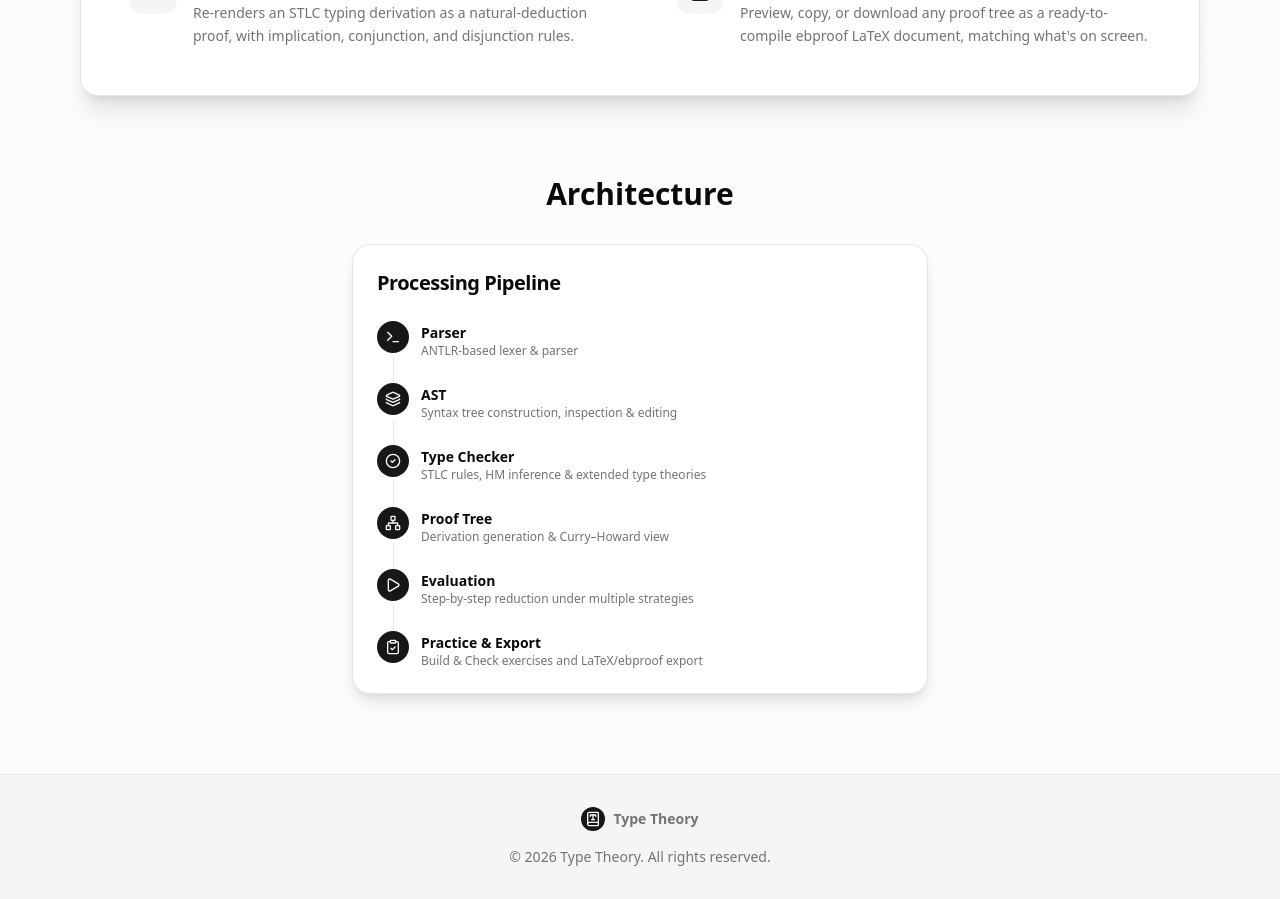
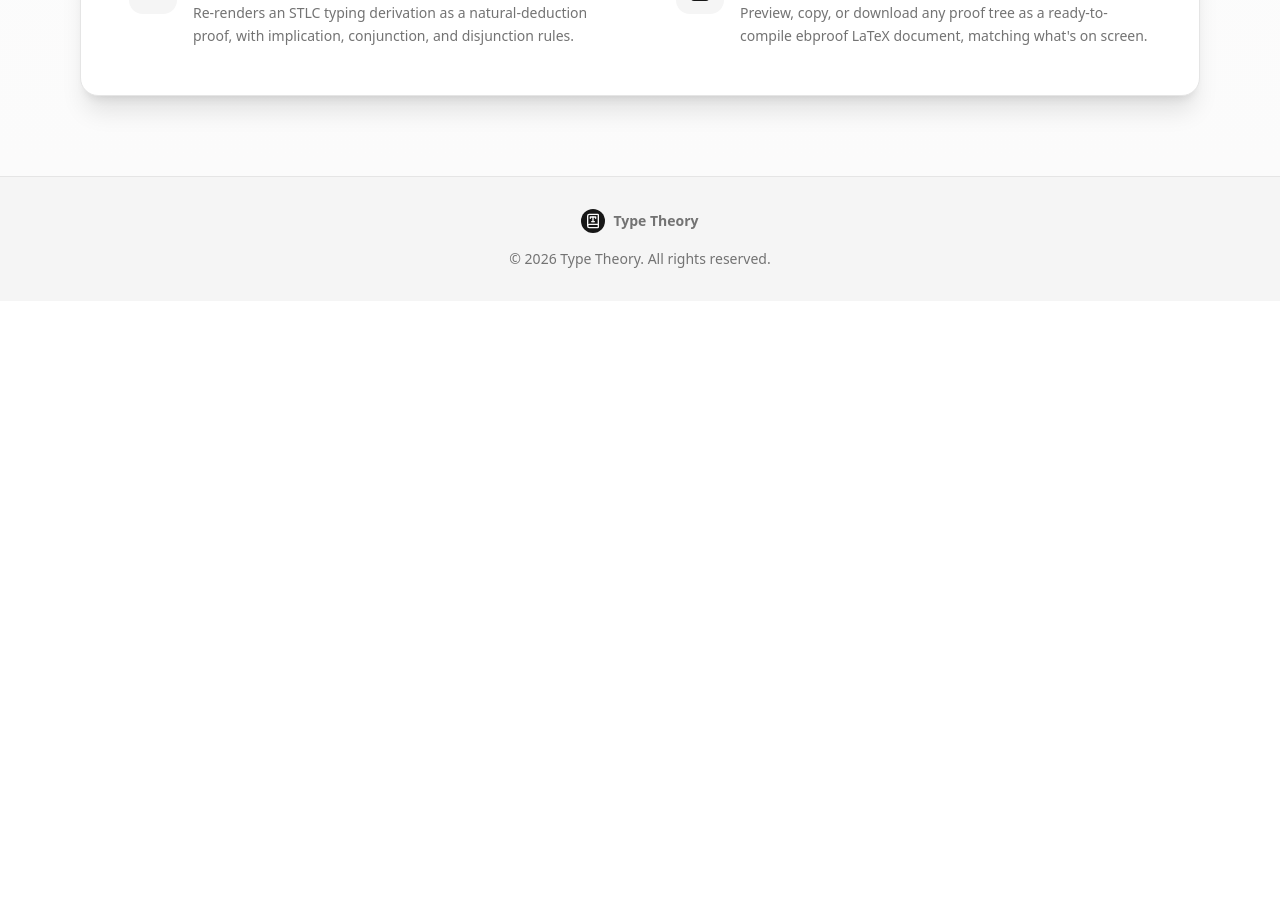
Before and after one commit to vladyslav005/tt, a React (Vite) app: page /about in a window 1280 px wide. Shown: the part 1460-2359 px from the top of the page. After the commit the page ends 1761 px from the top, so only its background shows below. Built offline with nearby package versions, Linux system fonts and the light colour scheme; what antlr4, better-react-mathjax would draw is missing.

Commit message:
feat: remove unused architecture section from AboutPage

```diff
--- a/src/pages/AboutPage.tsx
+++ b/src/pages/AboutPage.tsx
@@ -10,7 +10,6 @@ import {
   Scale,
   Shapes,
   Sparkles,
-  Terminal,
   GitBranch,
 } from "lucide-react";
 import {Button} from "@/shared/components/ui/button";
@@ -72,7 +71,7 @@ export function AboutPage() {
 
       {/* Project Overview Section */}
       <motion.section
-        className="container mx-auto px-4 py-8 max-w-6xl"
+        className="container mx-auto px-4 py-8 pb-20 max-w-6xl"
         initial={{opacity: 0}}
         animate={{opacity: 1}}
         transition={{delay: 0.2, duration: 0.5}}
@@ -176,58 +175,6 @@ export function AboutPage() {
             </motion.div>
           </CardContent>
         </Card>
-      </motion.section>
-
-      {/* Architecture Section */}
-      <motion.section
-        className="container mx-auto px-4 py-12 pb-20 max-w-6xl"
-        initial={{opacity: 0, y: 20}}
-        animate={{opacity: 1, y: 0}}
-        transition={{delay: 0.4, duration: 0.5}}
-      >
-        <h2 className="text-3xl font-bold mb-8 text-center">Architecture</h2>
-        <div className="max-w-xl mx-auto">
-          <Card className="shadow-lg hover:shadow-xl transition-all duration-300 hover:-translate-y-1">
-            <CardHeader>
-              <CardTitle className="text-xl">Processing Pipeline</CardTitle>
-            </CardHeader>
-            <CardContent>
-              <div>
-                {[
-                  {icon: Terminal, step: "Parser", desc: "ANTLR-based lexer & parser"},
-                  {icon: Layers, step: "AST", desc: "Syntax tree construction, inspection & editing"},
-                  {
-                    icon: CheckCircle2,
-                    step: "Type Checker",
-                    desc: "STLC rules, HM inference & extended type theories",
-                  },
-                  {icon: Network, step: "Proof Tree", desc: "Derivation generation & Curry–Howard view"},
-                  {icon: Play, step: "Evaluation", desc: "Step-by-step reduction under multiple strategies"},
-                  {
-                    icon: ClipboardCheck,
-                    step: "Practice & Export",
-                    desc: "Build & Check exercises and LaTeX/ebproof export",
-                  },
-                ].map((item, idx, arr) => (
-                  <div key={idx} className="relative flex gap-3 pb-6 last:pb-0 group cursor-default">
-                    {idx !== arr.length - 1 && (
-                      <div className="absolute left-4 top-9 bottom-0 w-px bg-border" />
-                    )}
-                    <div className="relative z-10 flex h-8 w-8 shrink-0 items-center justify-center rounded-full bg-primary text-primary-foreground transition-transform duration-300 group-hover:scale-110">
-                      <item.icon className="h-4 w-4" />
-                    </div>
-                    <div className="pt-0.5">
-                      <p className="font-semibold text-sm">{item.step}</p>
-                      <p className="text-xs text-muted-foreground">
-                        {item.desc}
-                      </p>
-                    </div>
-                  </div>
-                ))}
-              </div>
-            </CardContent>
-          </Card>
-        </div>
       </motion.section>
 
       {/* Technology Stack Section */}
```
